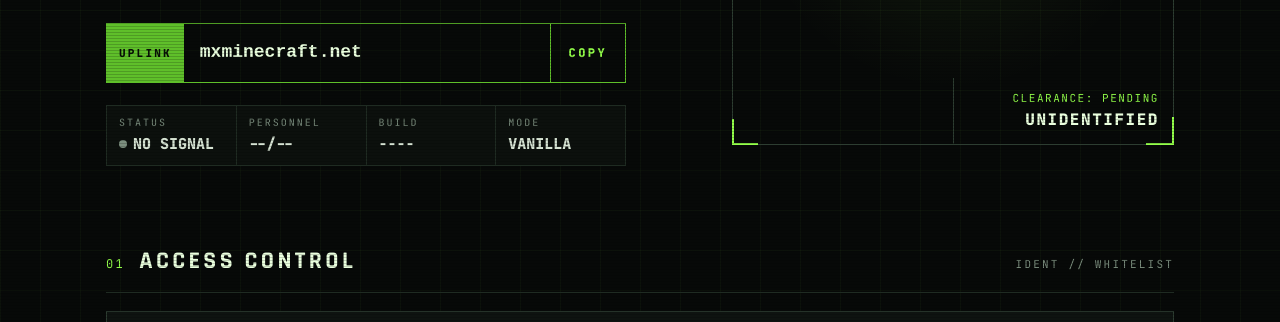
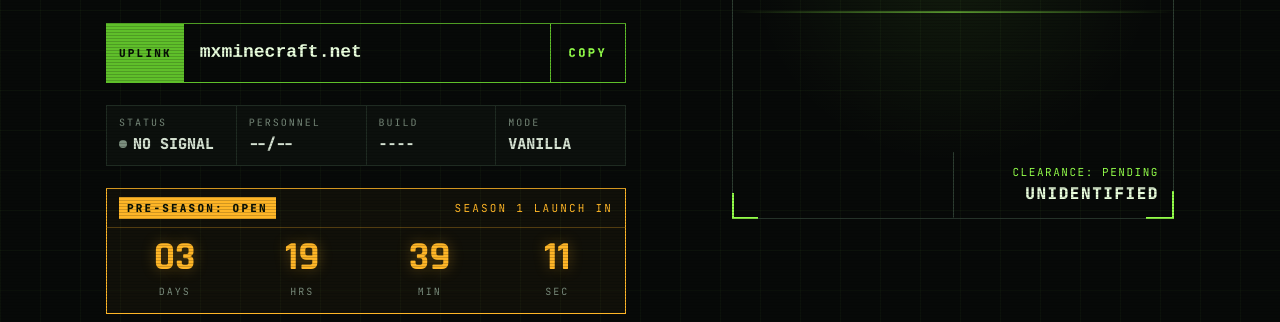
Before and after one commit to EeyoreNN/mxminecraft-site, a plain HTML site: page index.html in a window 1280 px wide. Shown: the part 470-792 px from the top of the page. Drawn offline with Linux system fonts and the light colour scheme; no server answers.

Commit message:
Season 1 countdown + pre-season badge
Co-Authored-By: Claude Opus 5.5 <noreply@anthropic.com>

```diff
--- a/index.html
+++ b/index.html
@@ -74,6 +74,12 @@ h1 .g{color:var(--g)}
 .frame .tl{top:10px;left:14px} .frame .br{bottom:10px;right:14px;text-align:right}
 .frame .br b{display:block;font-size:16px;color:#eaffde}
 
+.cd{margin-top:22px;max-width:520px;border:1px solid var(--amber);background:rgba(255,182,39,.04)}
+.cd .top{display:flex;justify-content:space-between;align-items:center;padding:8px 12px;border-bottom:1px solid rgba(255,182,39,.35);font-size:11px;letter-spacing:.2em}
+.cd .top .ps{color:#071006;background:var(--amber);padding:2px 8px;font-weight:800}
+.cd .nums{display:grid;grid-template-columns:repeat(4,1fr);text-align:center;padding:10px 4px}
+.cd .nums b{display:block;font-family:Rajdhani;font-size:clamp(28px,6vw,40px);line-height:1;color:var(--amber);text-shadow:0 0 14px rgba(255,182,39,.35)}
+.cd .nums small{font-size:10px;letter-spacing:.2em;color:var(--muted)}
 main{padding:10px 16px 60px}
 section{margin-top:46px}
 .sh{display:flex;align-items:baseline;gap:14px;border-bottom:1px solid var(--line);padding-bottom:10px;margin-bottom:18px;flex-wrap:wrap}
@@ -139,6 +145,10 @@ footer{border-top:1px solid var(--line);padding:22px 16px;color:var(--muted);fon
       <div><small>PERSONNEL</small><b id="sPl">--/--</b></div>
       <div><small>BUILD</small><b id="sVer">----</b></div>
       <div><small>MODE</small><b>VANILLA</b></div>
+    </div>
+    <div class="cd">
+      <div class="top"><span class="ps">PRE-SEASON: OPEN</span><span class="a" id="cdLbl">SEASON 1 LAUNCH IN</span></div>
+      <div class="nums"><div><b id="cdD">--</b><small>DAYS</small></div><div><b id="cdH">--</b><small>HRS</small></div><div><b id="cdM">--</b><small>MIN</small></div><div><b id="cdS">--</b><small>SEC</small></div></div>
     </div>
   </div>
   <div class="frame">
@@ -229,6 +239,17 @@ setInterval(() => $('clock').textContent = new Date().toISOString().slice(11, 19
   const lines = ['> INIT MX-ACCESS-TERMINAL v26.3', '> SECURE LINK ........ ESTABLISHED', '> WHITELIST DATABASE .. ONLINE', '> AWAITING OPERATOR IDENT_'];
   for (const l of lines) { for (const ch of l) { $('boot').textContent += ch; await new Promise(r => setTimeout(r, 12)); } $('boot').textContent += '\n'; }
 })();
+
+// Season 1 countdown. Change this one line to move the launch.
+const SEASON1 = new Date('2026-11-23T19:00:00-05:00'); // Mon Nov 23, 7:00 PM Eastern
+function tickCd() {
+  let t = Math.max(0, SEASON1 - Date.now()) / 1000;
+  const p = (n) => String(Math.floor(n)).padStart(2, '0');
+  $('cdD').textContent = p(t / 86400); $('cdH').textContent = p(t % 86400 / 3600);
+  $('cdM').textContent = p(t % 3600 / 60); $('cdS').textContent = p(t % 60);
+  if (t === 0) { $('cdLbl').textContent = 'SEASON 1 IS LIVE'; document.querySelector('.cd .ps').textContent = 'SEASON 1'; }
+}
+tickCd(); setInterval(tickCd, 1000);
 
 let viewer = null;
 try {
```
